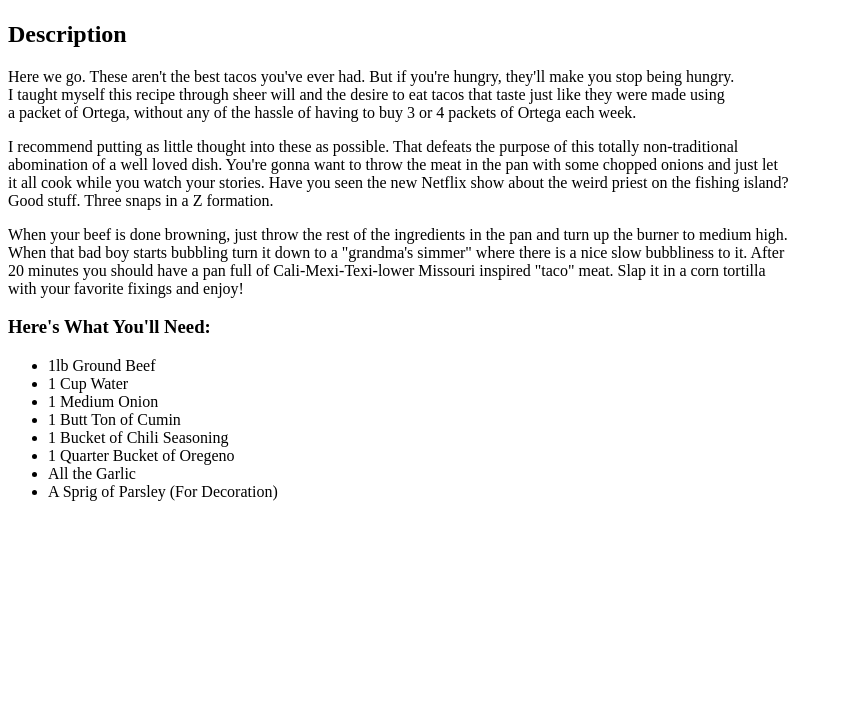
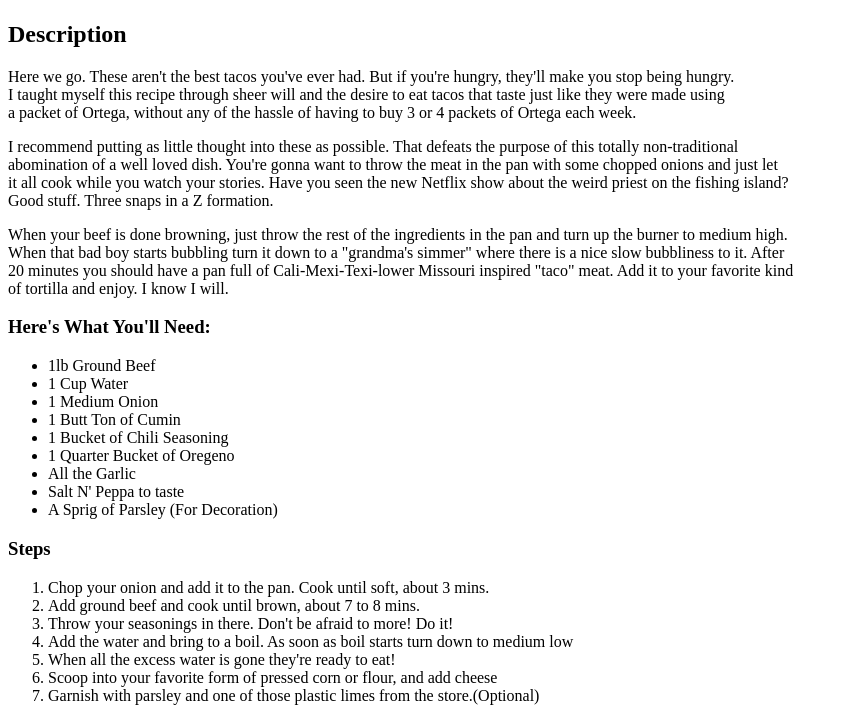
Before and after one commit to nickles5000/odin-recipes, a plain HTML site: page tacos.html in a window 1280 px wide. Shown: the part 383-1104 px from the top of the page, without its empty margins (0-848 px from the left). Before the commit the page ends 900 px from the top, so only its background shows below. Drawn offline with Linux system fonts and the light colour scheme.

Commit message:
Finished up

```diff
--- a/tacos.html
+++ b/tacos.html
@@ -24,8 +24,9 @@
     <p>
         When your beef is done browning, just throw the rest of the ingredients in the pan and turn up the burner to medium high.<br>
         When that bad boy starts bubbling turn it down to a "grandma's simmer" where there is a nice slow bubbliness to it. After<br>
-        20 minutes you should have a pan full of Cali-Mexi-Texi-lower Missouri inspired "taco" meat. Slap it in a corn tortilla<br>
-        with your favorite fixings and enjoy!
+        20 minutes you should have a pan full of Cali-Mexi-Texi-lower Missouri inspired "taco" meat. Add it to your favorite kind<br>
+        of tortilla and enjoy. I know I will.
+
     </p>
     <p>
         <h3><strong>Here's What You'll Need:</strong></h3>
@@ -37,9 +38,23 @@
             <li>1 Bucket of Chili Seasoning</li>
             <li>1 Quarter Bucket of Oregeno</li>
             <li>All the Garlic</li>
+            <li>Salt N' Peppa to taste</li>
             <li>A Sprig of Parsley (For Decoration)</li>
         </ul>
+    </p>
 
+    <p>
+        <h3><strong>Steps</strong></h3>
+        <ol>
+            <li>Chop your onion and add it to the pan. Cook until soft, about 3 mins.</li>
+            <li>Add ground beef and cook until brown, about 7 to 8 mins.</li>
+            <li>Throw your seasonings in there. Don't be afraid to more! Do it!</li>
+            <li>Add the water and bring to a boil. As soon as boil starts turn down
+                to medium low</li>
+            <li>When all the excess water is gone they're ready to eat!</li>
+            <li>Scoop into your favorite form of pressed corn or flour, and add cheese</li>
+            <li>Garnish with parsley and one of those plastic limes from the store.(Optional)</li>
+            </ol>
     </p>
 </body>
 </html>
```
